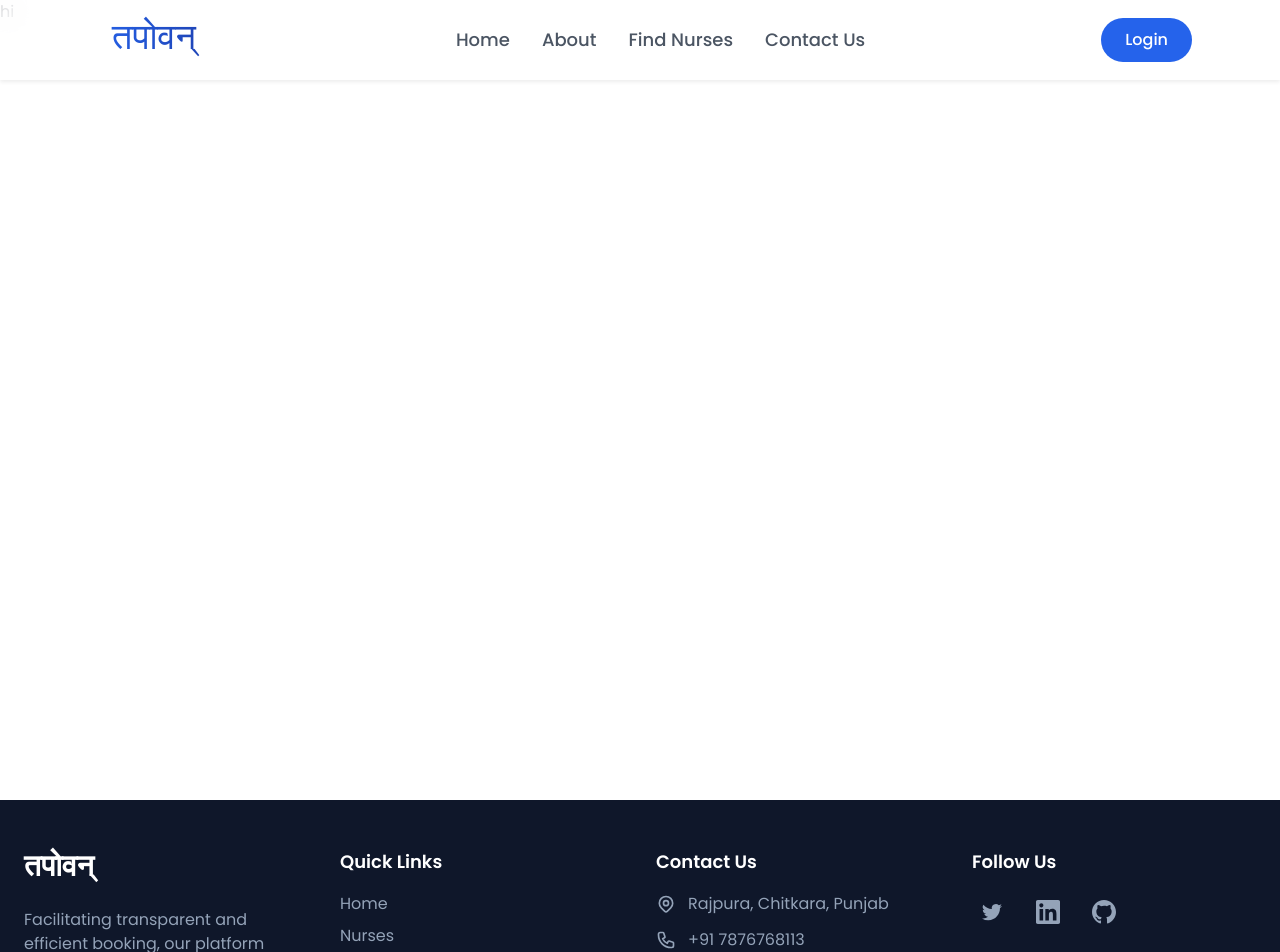
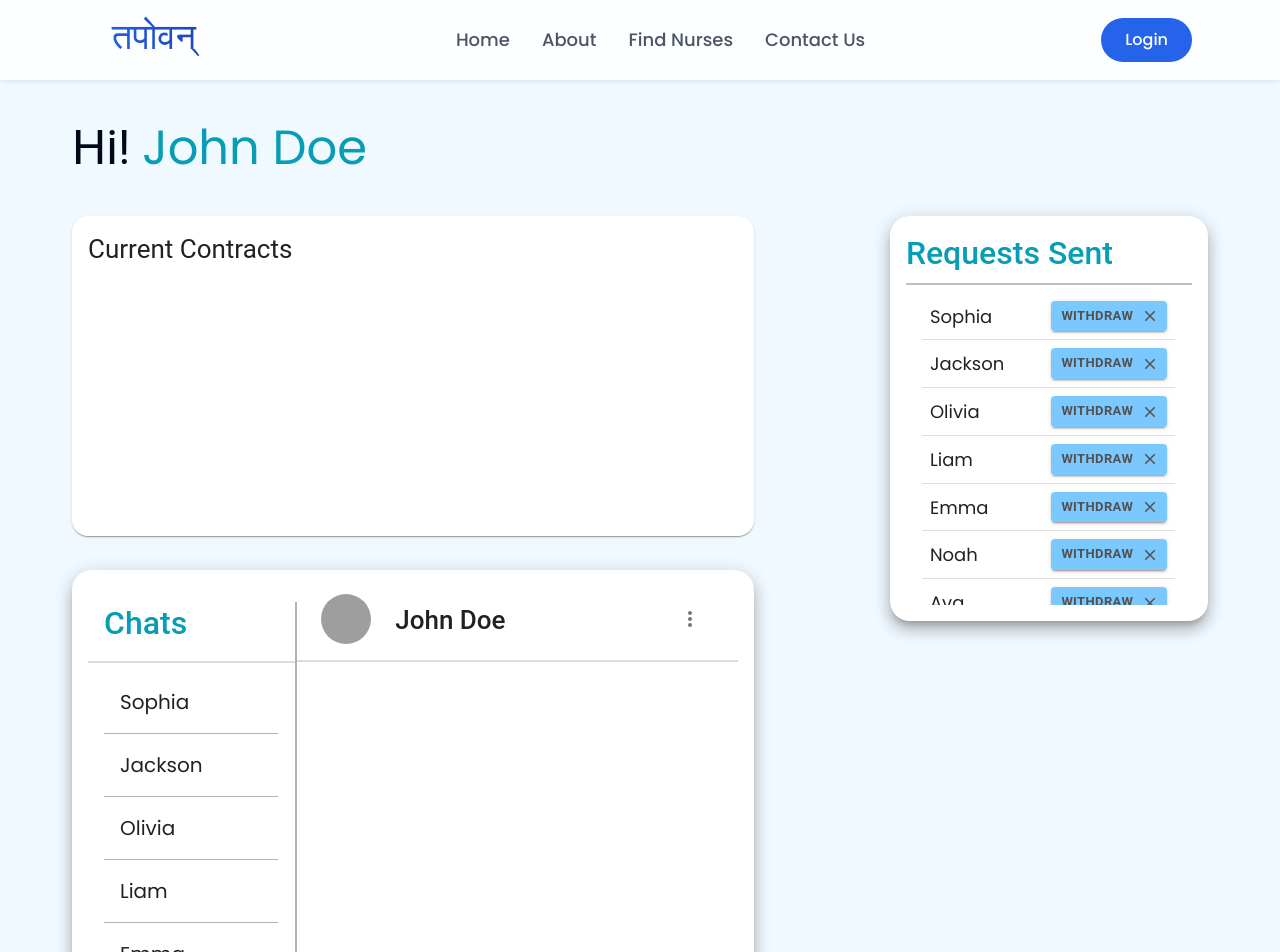
Before and after one commit to ParianshMahajan/Nursing-Web, a React (Vite) app in the folder client/: page /user in a window 1280 px wide. Shown: the top 952 px of the page. Built offline with nearby package versions, Linux system fonts and the light colour scheme; grey boxes are pictures that could not be loaded; a web font is replaced by a local one.

Commit message:
user Dash

```diff
--- a/client/src/Pages/Dashboards/UserDashboard/UserDash.jsx
+++ b/client/src/Pages/Dashboards/UserDashboard/UserDash.jsx
@@ -1,12 +1,186 @@
-import React from 'react'
-import styles from './UserDash.module.css'
+import { Box, Button, Divider, IconButton, Paper, Stack, Typography } from "@mui/material";
+import CloseIcon from "@mui/icons-material/Close";
+import MoreVertIcon from '@mui/icons-material/MoreVert';
 
 const UserDash = () => {
+  const userDetails = {
+    name: "John Doe",
+  };
+  const chats = [
+    "Sophia",
+    "Jackson",
+    "Olivia",
+    "Liam",
+    "Emma",
+    "Noah",
+    "Ava",
+    "Aiden",
+    "Isabella",
+    "Lucas",
+    "Mia",
+    "Ethan",
+    "Amelia",
+    "James",
+    "Harper",
+    "Benjamin",
+    "Ella",
+    "Mason",
+    "Charlotte",
+    "Elijah",
+  ];
+
+  const defaultUser="https://i.imgur.com/NsvGTlj.png"
+
   return (
-    <div className="min-h-screen bg-black-50">
-        hi
-    </div>
-  )
-}
+    <Box
+      sx={{ background: "#F0F9FF", pt: "120px", px: 9,minHeight:"100vh",mb:"5%" }}
+    >
+      <Typography variant="h3">
+        Hi!{" "}
+        <span style={{ color: "rgb(6, 157, 181)" }}>{userDetails.name}</span>{" "}
+      </Typography>
 
-export default UserDash
+      <Stack
+        direction="row"
+        width="100%"
+        justifyContent="space-between"
+        alignItems="flex-start"
+        sx={{ mt: 5 }}
+      >
+        <Box width="60%">
+
+          <Paper sx={{width:1,p:2,borderRadius:4,mb:"5%", minHeight:"40vh"}}>
+            <Typography variant="h5" fontSize="26px">Current Contracts</Typography>
+          </Paper>
+
+
+          <Paper elevation={10} sx={{ width: "1", p: 2, borderRadius: 5 }}>
+            <Stack
+              // sx={{ border: "1px dashed #747474", borderRadius: 4 }}
+              direction="row"
+              justifyContent="space-between"
+              alignItems="stretch"
+            >
+              <Box width={0.32}>
+                <Typography
+                  variant="h5"
+                  px={2}
+                  pt={2}
+                  fontSize="32px"
+                  fontWeight={500}
+                  color="rgb(6, 157, 181)"
+                >
+                  Chats
+                </Typography>
+                <Divider
+                  sx={{ width: 1, border: "1px solid #747474", mt: 2 }}
+                />
+
+                <Box
+                  height="53vh"
+                  sx={{ overflowY: "auto" }}
+                  p={2}
+                  mt={1}
+                  pt={0}
+                  mr={0.1}
+                >
+                  {chats.map((chat, idx) => {
+                    return (
+                      <Box
+                        key={chat}
+                        p={2}
+                        borderBottom={
+                          idx !== chats.length - 1 ? "1px solid #b2b2b2" : ""
+                        }
+                        fontSize="20px"
+                        sx={{ cursor: "pointer" }}
+                      >
+                        {chat}
+                      </Box>
+                    );
+                  })}
+                </Box>
+              </Box>
+
+              <Divider
+                orientation="vertical"
+                flexItem
+                sx={{ border: "1px solid #b2b2b2", mt: 2 }}
+              />
+
+              <Box width={0.68}>
+                <Stack direction="row" alignItems="center" justifyContent="space-between" sx={{px:3,pt:1}}>
+                  <Stack direction="row" alignItems="center">
+
+                    <Box sx={{borderRadius:"50%",height:"50px",aspectRatio:"1/1",backgroundImage:`url(${defaultUser})`,backgroundSize:"cover",backgroundPosition:"center"}}></Box>
+                    <Typography variant="h5" pt={0.3} pl={3} fontSize="26px"
+                      fontWeight={500}>
+                      John Doe
+                    </Typography>
+                    </Stack>
+
+                    <IconButton size="large" >
+                      <MoreVertIcon/>
+                    </IconButton>
+
+                </Stack>
+
+
+                <Divider
+                  sx={{ width: 1, border: "1px solid #747474", mt: 2 }}
+                />
+              </Box>
+            </Stack>
+          </Paper>
+        </Box>
+
+        <Paper elevation={10} sx={{ width: "28%", p: 2, borderRadius: 5 }}>
+          <Typography
+            variant="h5"
+            fontSize="32px"
+            fontWeight={500}
+            color="rgb(6, 157, 181)"
+          >
+            Requests Sent
+          </Typography>
+          <Divider sx={{ width: 1, border: "1px solid black", mt: 1 }} />
+
+          <Box height="40vh" sx={{ overflowY: "auto" }} p={2} pt={1} mr={0.1}>
+            {chats.map((chat, idx) => {
+              return (
+                <Stack
+                  direction="row"
+                  alignItems="center"
+                  justifyContent="space-between"
+                  key={chat}
+                  p={1}
+                  borderBottom={
+                    idx !== chats.length - 1 ? "1px solid #b2b2b26b" : ""
+                  }
+                  fontSize="18px"
+                  sx={{ cursor: "pointer" }}
+                >
+                  {chat}
+                  <Button
+                    endIcon={<CloseIcon />}
+                    variant="contained"
+                    sx={{
+                      background: "#0697ff87",
+                      color: "#515151",
+                      fontWeight: "600",
+                    }}
+                    size="small"
+                  >
+                    Withdraw
+                  </Button>
+                </Stack>
+              );
+            })}
+          </Box>
+        </Paper>
+      </Stack>
+    </Box>
+  );
+};
+
+export default UserDash;
--- a/client/src/Pages/Search/search-results.jsx
+++ b/client/src/Pages/Search/search-results.jsx
@@ -104,7 +104,7 @@ export function SearchResults() {
   }
 
   return (
-    (<div className="min-h-screen bg-sky-50" style={{padding:"4%"}}>
+    (<div className="min-h-screen bg-sky-50" style={{paddingTop:"60px"}}>
 
       <main className="container mx-auto px-4 py-8">
         <div className="bg-white rounded-lg shadow-md p-4 mb-8 mt-4">
```
Also changed, not shown: client/src/Pages/Dashboards/UserDashboard/Assets/User.png (added).
